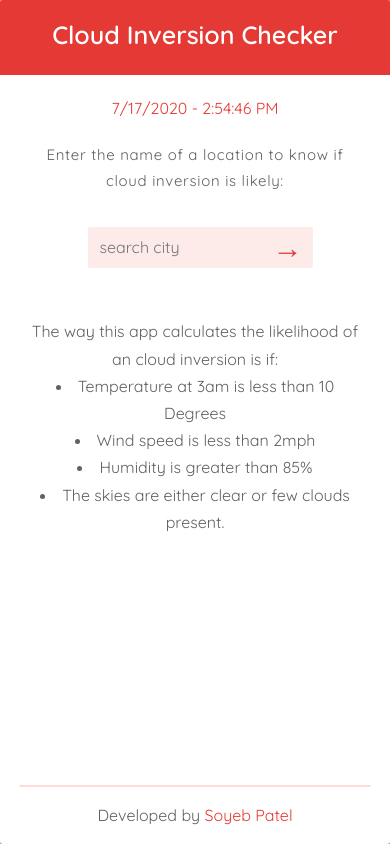
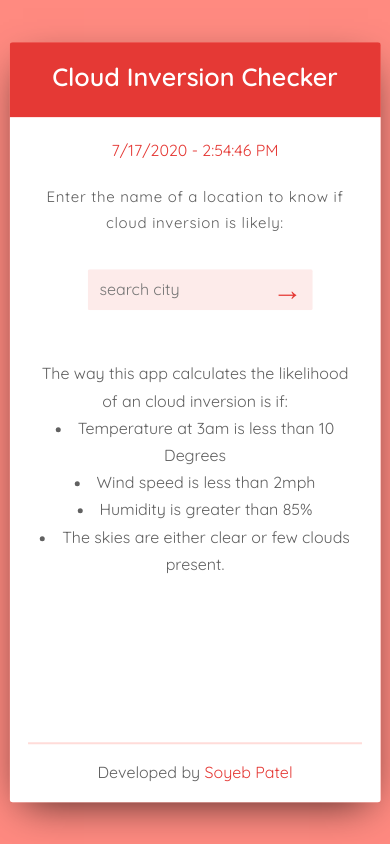
Before and after one commit to Soyeb7/cloudinversion, a React (Create React App) app: page / in a window 390 px wide. Built offline with nearby package versions, Linux system fonts and the light colour scheme.

Commit message:
Changed title and tried to make the header more neater on mobile

```diff
--- a/public/index.html
+++ b/public/index.html
@@ -3,7 +3,7 @@
   <head>
     <meta charset="UTF-8">
     <meta name="viewport" content="width=device-width, initial-scale=1.0">
-    <title>Forecast Finder | React Weather App</title>
+    <title>Cloud Inversion Checker</title>
     <link rel="icon shortcut" href="https://emojipedia-us.s3.dualstack.us-west-1.amazonaws.com/thumbs/240/apple/237/cloud-with-rain_1f327.png">
     <link rel="stylesheet" href="https://stackpath.bootstrapcdn.com/font-awesome/4.7.0/css/font-awesome.min.css">
   </head>
--- a/src/styles/modules/_main.scss
+++ b/src/styles/modules/_main.scss
@@ -18,7 +18,7 @@
     width: 95%;
   }
   @include respond(largePhone) {
-    height: 100vh;
-    width: 100%;
+    height: 90vh;
+    width: 95%;
   }
 }
```
Also changed, not shown: src/components/Main.js (+0 -11 lines).
